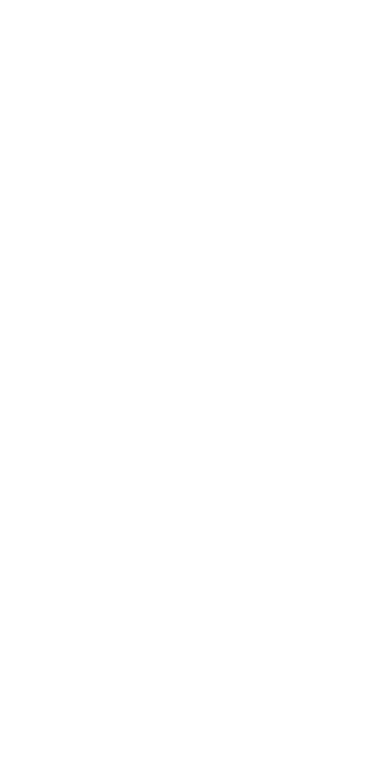
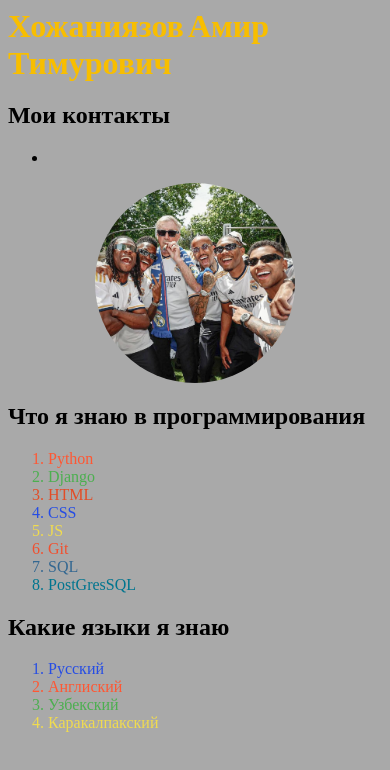
Before and after one commit to Amir-5057/homework-css, a plain HTML site: page index.html in a window 390 px wide. Drawn offline with Linux system fonts and the light colour scheme.

Commit message:
homework

```diff
--- a/index.html
+++ b/index.html
@@ -2,10 +2,59 @@
 <html lang="en">
 <head>
     <meta charset="UTF-8">
-    <meta name="viewport" content="width=device-width, initial-scale=1.0">
-    <title>Document</title>
+    <meta name="viewport" content="width=, initial-scale=1.0">
+    <title>Резюме</title>
+    <link rel="stylesheet" href="./sstyle.css">
+    <link rel="stylesheet" href="./photo_2024-05-12_20-15-24.jpg">
 </head>
+
 <body>
+
+    <h1 class="h1">Хожаниязов</h1>
+    <h1 class="h1">Амир</h1>
+    <h1 class="h1">Тимурович</h1>
+
+    <h2>Мои контакты</h2>
+    <ul>
+        <li>
+
+
+            <a  id="Link"  href="https://t.me//amir__cheek">Связаться сомной по Телеграм</a>
+
+        </li>
+    </ul>
+
+
+    <img id='photo' src="./photo_2024-05-12_20-15-24.jpg" alt="">
+
+
+    <h2>Что я знаю в программирования </h2>
+    <ol>
+        <li class="py">Python</li>
+        <li class="dj">Django</li>
+        <li class="ht">HTML</li>
+        <li class="cs">CSS</li>
+        <li class="js">JS</li>
+        <li class="git">Git</li>
+        <li class="sql">SQL</li>
+        <li class="mysql">PostGresSQL</li>
+    </ol>
+
+
+
+    <h2>Какие языки я знаю</h2>
+
+    <ol>
+        <li class="ru">Русский</li>
+        <li class="en">Англиский</li>
+        <li class="uz">Узбекский</li>
+        <li class="kr">Каракалпакский</li>
+    </ol>
+
+
+
+    <script src="./script.js"></script>
+
 
 </body>
 </html>
--- /dev/null
+++ b/sstyle.css
@@ -0,0 +1,108 @@
+.h1{
+    color: rgb(248, 190, 0);
+    display: inline;
+}
+
+#photo{
+    width: 21%;
+    height: 20%;
+    display: block;
+}
+
+.py {
+    color: #FF5733;
+}
+
+.dj {
+    color: #4CAF50;
+}
+
+.ht {
+    color: #E34C26;
+}
+
+.cs {
+    color: #264de4;
+}
+
+.js {
+    color: #F0DB4F;
+}
+
+.git {
+    color: #F1502F;
+}
+
+.sql {
+    color: #336791;
+}
+
+.mysql {
+    color: #00758F;
+}
+.ru{
+    color:#264de4;
+
+}
+.en{
+    color:#FF5733;
+}
+.uz{
+    color:#4CAF50;
+}
+.kr{
+    color:#F0DB4F;
+}
+
+
+
+
+
+@media (max-width: 480px) {
+    body{
+        background-color: darkgray;
+    }
+
+
+    .hi{
+        display: block;
+        margin: 0;
+        text-align: center;
+
+    }
+
+    #photo{
+
+        margin: 0 auto;
+     }
+
+
+     #Link{
+        display: none;
+     }
+     #photo{
+        width: 200px;
+        height: 200px;
+        border-radius: 50%;
+        object-fit: cover;
+}
+}
+
+
+@media ((min-width: 1400px ) and (max-width: 1800px)){
+    body{
+        background-color: black;
+
+    }
+    .h1{
+        font-size: 50px;
+        text-align: left;
+    }
+
+    #photo{
+        width: 300px;
+        height: 200px;
+        border-radius: 50%;
+        object-fit: cover;
+    }
+}
```
Also changed, not shown: photo_2024-05-12_20-15-24.jpg (added).
